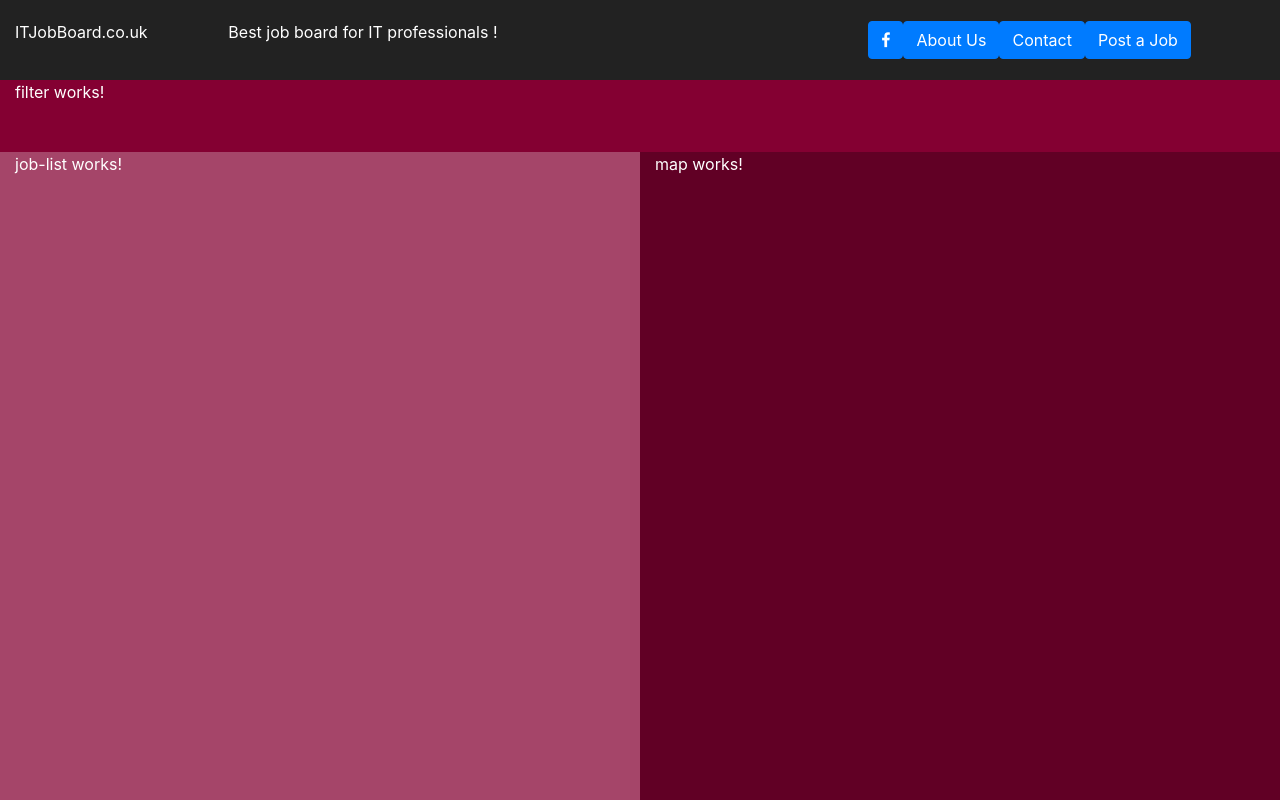
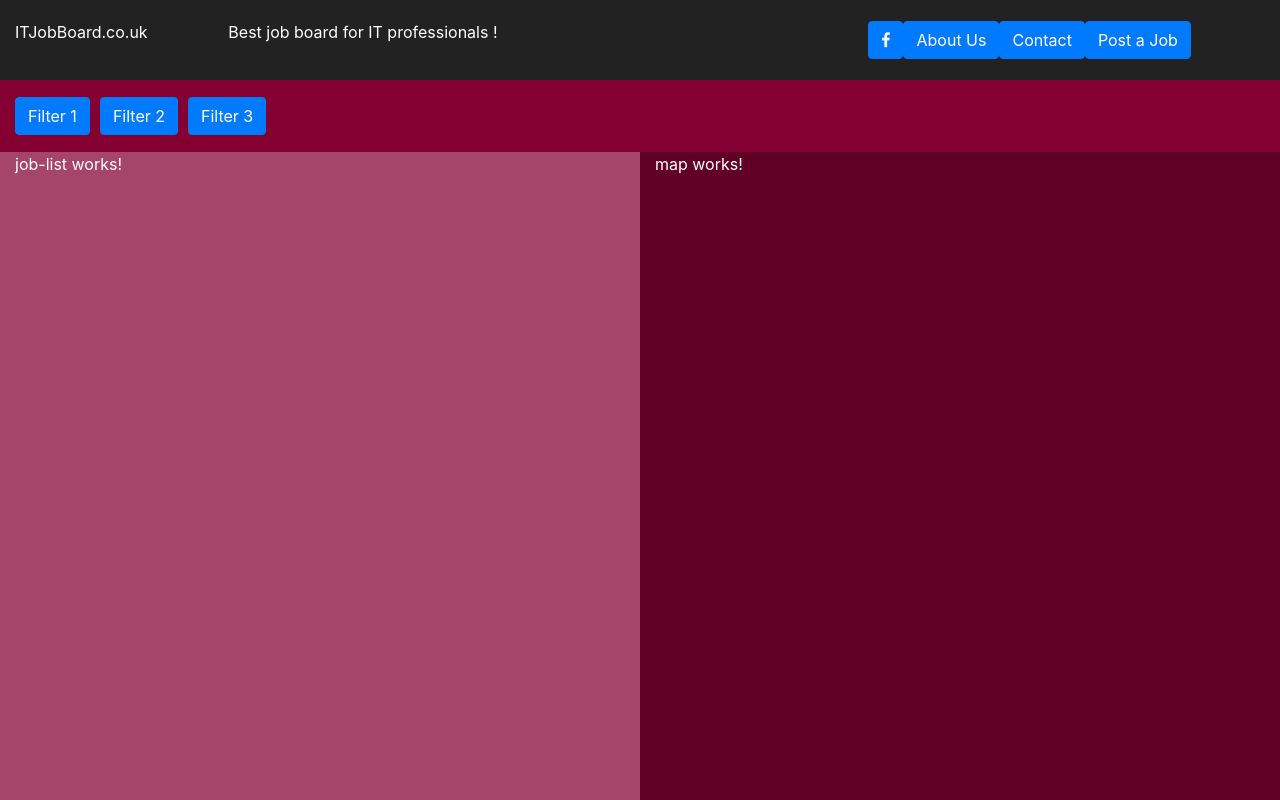
Before and after one commit to bartoszgajda55/ITJobBoard, an Angular app: page / in a window 1280 px wide. Built offline with nearby package versions, Linux system fonts and the light colour scheme.

Commit message:
Some basic stuff on filters section.

```diff
--- a/src/app/components/filter/filter.component.html
+++ b/src/app/components/filter/filter.component.html
@@ -1,3 +1,5 @@
-<p>
-  filter works!
-</p>
+<div class="d-flex h-100 align-items-center">
+  <button class="btn btn-primary btn-filter">Filter 1</button>
+  <button class="btn btn-primary btn-filter">Filter 2</button>
+  <button class="btn btn-primary btn-filter">Filter 3</button>
+</div>
--- a/src/app/components/filter/filter.component.scss
+++ b/src/app/components/filter/filter.component.scss
@@ -0,0 +1,3 @@
+.btn-filter {
+  margin-right: 10px;
+}
```
